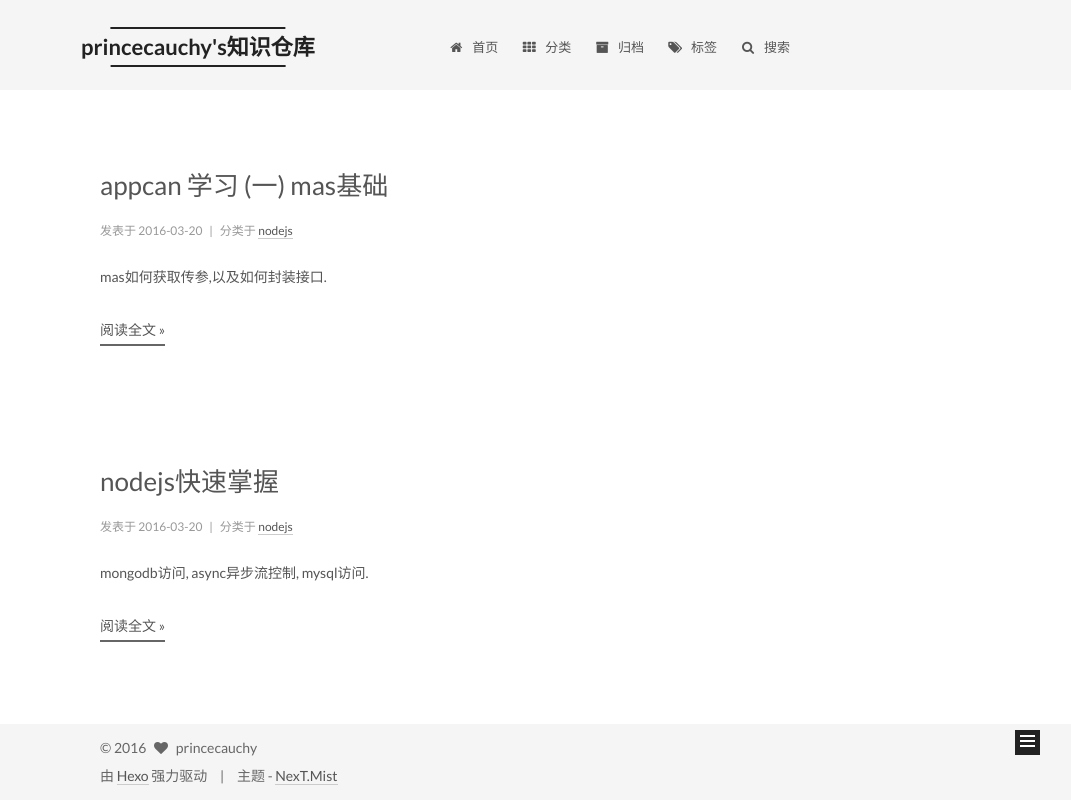
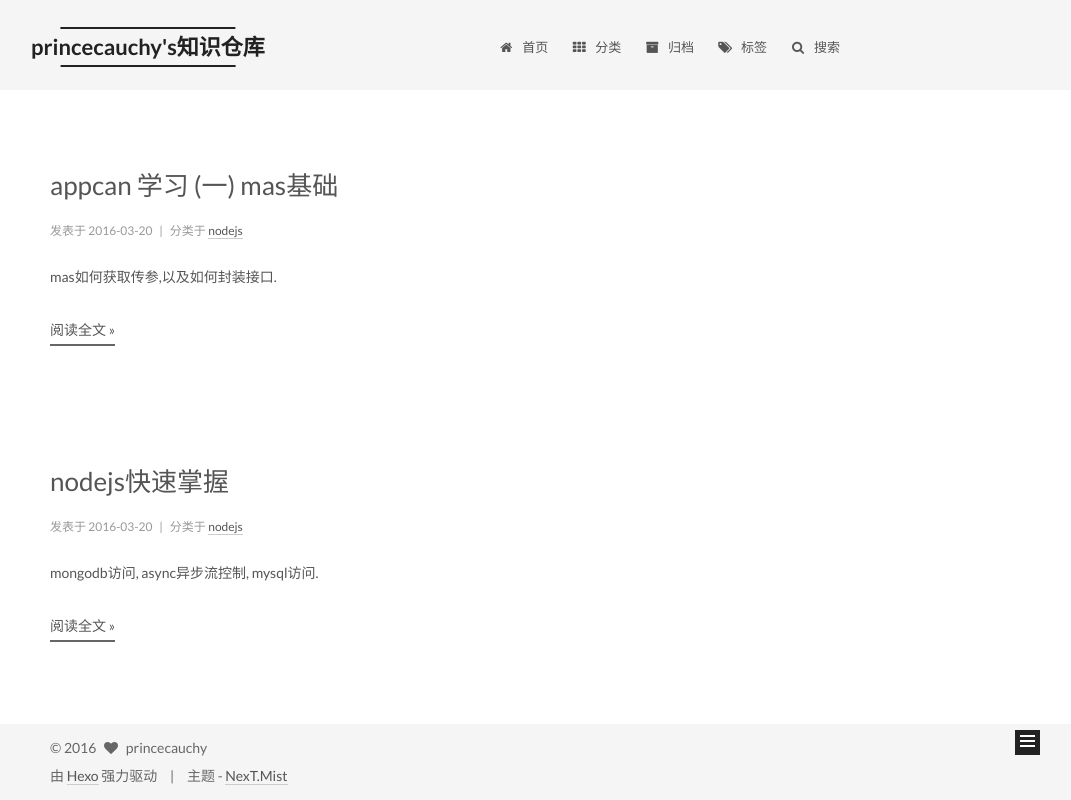
Before and after one commit to princecauchy/princecauchy.github.io, a plain HTML site: page index.html in a window 1280 px wide. Shown: the whole page, without its empty margins (190-1261 px from the left). Drawn offline with Linux system fonts and the light colour scheme.

Commit message:
Site updated: 2016-05-20 15:43:04

```diff
--- a/css/main.css
+++ b/css/main.css
@@ -455,7 +455,7 @@ body {
 .header-inner {
   margin: 0 auto;
   padding: 100px 0 70px;
-  width: 700px;
+  width: 800px;
 }
 @media (min-width: 1600px) {
   .container .header-inner {
@@ -467,7 +467,7 @@ body {
 }
 .main-inner {
   margin: 0 auto;
-  width: 700px;
+  width: 800px;
 }
 @media (min-width: 1600px) {
   .container .main-inner {
@@ -484,7 +484,7 @@ body {
 .footer-inner {
   box-sizing: border-box;
   margin: 20px auto;
-  width: 700px;
+  width: 800px;
 }
 @media (min-width: 1600px) {
   .container .footer-inner {
@@ -1548,7 +1548,7 @@ pre .javascript .function {
   width: 4px;
   height: 4px;
   border-radius: 50%;
-  background: #0d03ff;
+  background: #710b69;
 }
 .links-of-blogroll {
   font-size: 13px;
```
